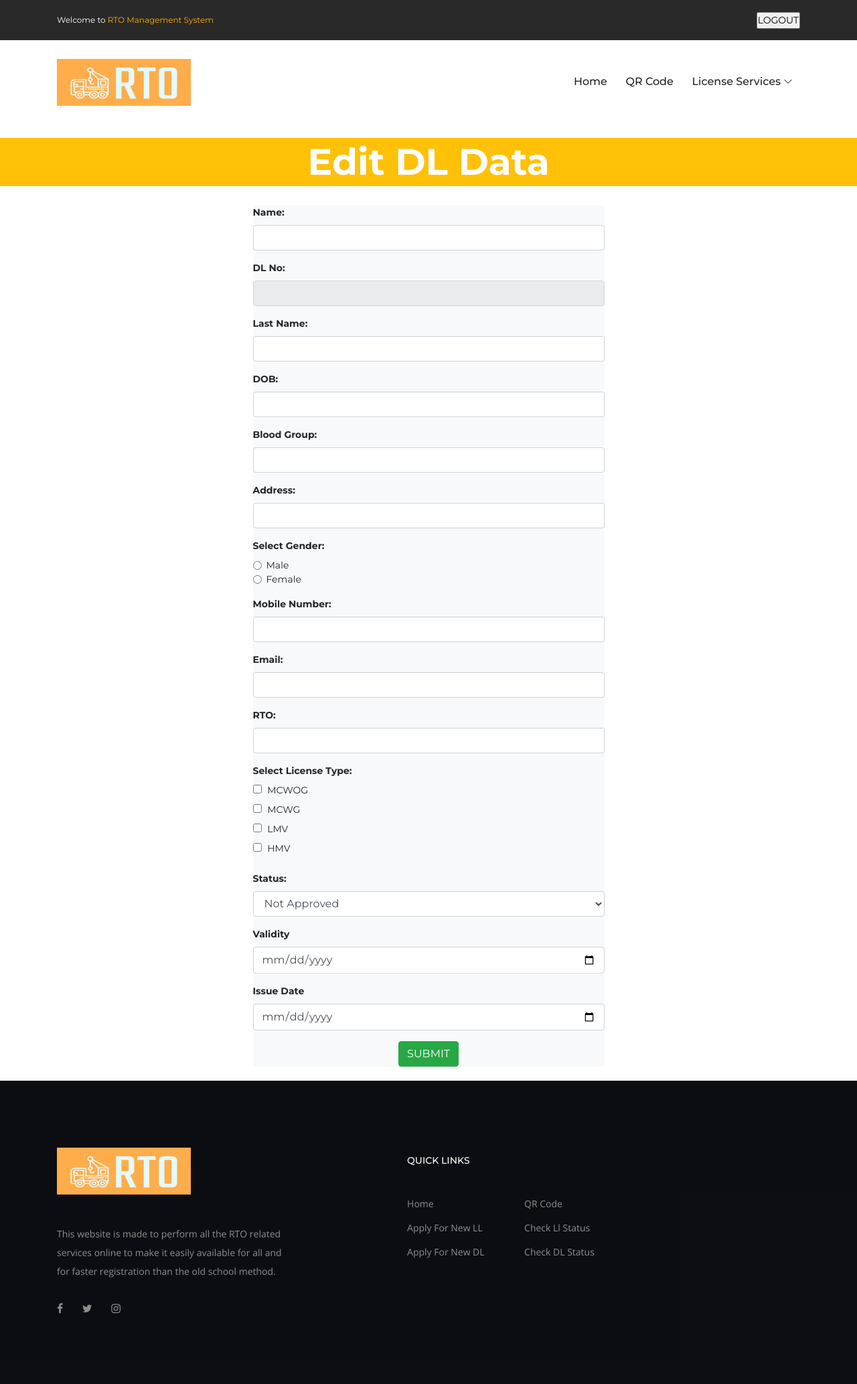
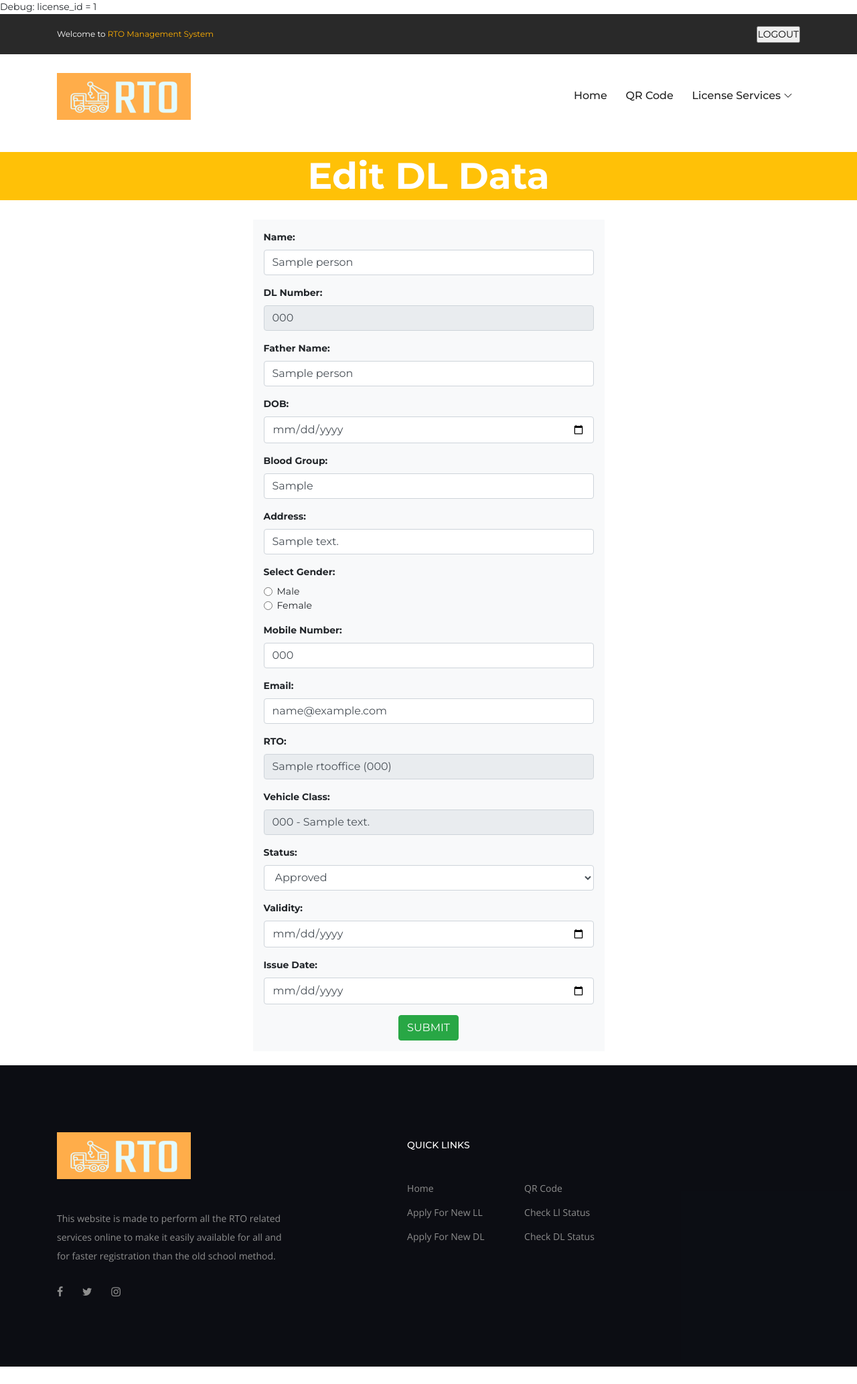
Before and after one commit to chinmaynaik-hub/QRbased-drivinglicense, a PHP site: page /admin/editdldata.php in a window 1280 px wide. Shown: the whole page at 67% size. After the commit the page ends 2041 px from the top, so only its background shows below. Run offline with PHP 8.4, Linux system fonts and the light colour scheme; the visitor is signed in with stand-in values (Sample User, id 1); tables that the repository leaves empty or names only in its code hold one stand-in row (values such as "Sample post"); data that the repository does not hold is empty; some web fonts are replaced.

Commit message:
updated editdldata page not loading bug

```diff
--- a/admin/editdldata.php
+++ b/admin/editdldata.php
@@ -1,24 +1,64 @@
 <?php
     session_start();
     require_once('../config/Connection.php');
-    $aadhar = $_SESSION['aadhar'];
+
+    // Get license_id from session (set in viewdlData.php)
+    if (!isset($_SESSION['license_id'])) {
+        echo "Debug: Session license_id not set<br>";
+        echo "Available session variables: ";
+        print_r($_SESSION);
+        die("<br>Error: No license selected. Please go back to <a href='viewdlData.php'>View DL Data</a>");
+    }
+
+    $license_id = $_SESSION['license_id'];
+    echo "Debug: license_id = $license_id<br>";
+
     $obj = new Connection();
     $db = $obj->getNewConnection();
 
-    // First get the existing DL data
-    $sql = "SELECT * FROM dl WHERE aadhar=$aadhar";
+    // Get existing DL data with JOINs
+    $sql = "SELECT
+                l.license_id,
+                l.licenseNumber,
+                l.status,
+                l.issueDate,
+                l.examDate,
+                l.validityDate,
+                p.person_id,
+                p.aadhar,
+                p.name,
+                p.fatherName,
+                p.dob,
+                p.bloodGroup,
+                p.gender,
+                p.address,
+                p.mobileNumber,
+                p.email,
+                r.rto_id,
+                r.rtoName,
+                r.rtoCode,
+                vc.class_id,
+                vc.classCode,
+                vc.classDescription
+            FROM licenses l
+            JOIN person p ON l.person_id = p.person_id
+            JOIN rtooffices r ON l.rto_id = r.rto_id
+            JOIN vehicleclasses vc ON l.class_id = vc.class_id
+            WHERE l.license_id = $license_id && status = 'approved'";
+
     $res = $db->query($sql);
+
+    if (!$res) {
+        die("Query error: " . $db->error);
+    }
+
+    if ($res->num_rows == 0) {
+        die("License not found. Please go back to <a href='viewdlData.php'>View DL Data</a>");
+    }
+
     $row = $res->fetch_assoc();
-    $vehicleType = $row['licenseType'];
-    $vtype = explode(',', $vehicleType);
 
     if (isset($_POST['submit'])) {
-        // First fetch the llno from ll table
-        $llQuery = "SELECT llno FROM ll WHERE aadhar=$aadhar";
-        $llResult = $db->query($llQuery);
-        $llData = $llResult->fetch_assoc();
-        $llno = $llData['llno'];
-
         $name = $_POST['name'];
         $fatherName = $_POST['fatherName'];
         $dob = $_POST['dob'];
@@ -27,23 +67,41 @@
         $gender = $_POST['gender'];
         $mobileNumber = $_POST['mobileNumber'];
         $email = $_POST['email'];
-        $rto = $_POST['rto'];
+        $rto_id = $_POST['rto_id'];
         $status = $_POST['status'];
-        $validity = $_POST['validity'];
+        $validityDate = $_POST['validity'];
         $issueDate = $_POST['issueDate'];
-        $selectedLicenseTypes = isset($_POST['licenseType']) ? implode(',', $_POST['licenseType']) : '';
 
-        $q = "UPDATE dl
-              SET name='$name', dlno=$llno, LastName='$fatherName',
-              dob='$dob', bloodGroup='$bloodGroup', address='$address', gender='$gender',
-              mobileNumber=$mobileNumber, email='$email', rto='$rto', status=$status,
-              validity='$validity', issueDate='$issueDate', licenseType='$selectedLicenseTypes'
-              WHERE aadhar=$aadhar";
+        $person_id = $row['person_id'];
 
-        $res1 = $db->query($q);
-        if (!$res1) {
-            die($db->error);
+        // Update person table
+        $query_person = "UPDATE person
+                        SET name='$name',
+                            fatherName='$fatherName',
+                            dob='$dob',
+                            bloodGroup='$bloodGroup',
+                            address='$address',
+                            gender='$gender',
+                            mobileNumber='$mobileNumber',
+                            email='$email'
+                        WHERE person_id=$person_id";
+
+        $result_person = $db->query($query_person);
+
+        // Update licenses table
+        $query_licenses = "UPDATE licenses
+                          SET rto_id=$rto_id,
+                              status='$status',
+                              validityDate='$validityDate',
+                              issueDate='$issueDate'
+                          WHERE license_id=$license_id";
+
+        $result_licenses = $db->query($query_licenses);
+
+        if (!$result_licenses || !$result_person) {
+            die("Update failed: " . $db->error);
         }
+
         $db->close();
         header("Location: viewdlData.php");
         exit();
@@ -56,39 +114,31 @@
     <meta http-equiv="X-UA-Compatible" content="IE=edge">
     <title>Edit DL Data</title>
     <meta name="viewport" content="width=device-width, initial-scale=1">
-    <?php require_once('../includes/header.php'); ?>
 </head>
 <body>
+    <?php require_once('../includes/header.php'); ?>
     <br>
     <h1 class="text-white text-center font-weight-bold bg-warning" style="font-size: 55px;"> Edit DL Data </h1>
     <div class="container"><br>
         <div class="col-lg-6 m-auto d-block">
-            <form method="POST" onsubmit="return validation()" class="bg-light">
+            <form method="POST" onsubmit="return validation()" class="bg-light p-3">
                 <div class="form-group">
                     <label for="name" class="font-weight-bold"> Name: </label>
                     <input type="text" name="name" class="form-control" id="name" value="<?php echo htmlspecialchars($row['name']); ?>">
                     <span id="nameerr" class="text-danger font-weight-bold"> </span>
                 </div>
                 <div class="form-group">
-                    <label for="dlno" class="font-weight-bold"> DL No: </label>
-                    <?php
-                        // Fetch llno from ll table to display (readonly)
-                        $llQuery = "SELECT llno FROM ll WHERE aadhar=$aadhar";
-                        $llResult = $db->query($llQuery);
-                        $llData = $llResult->fetch_assoc();
-                        $llno = $llData['llno'];
-                    ?>
-                    <input type="number" name="dlno" class="form-control" id="dlno" value="<?php echo htmlspecialchars($llno); ?>" readonly>
-                    <span id="dlnoerr" class="text-danger font-weight-bold"> </span>
+                    <label for="licenseNumber" class="font-weight-bold"> DL Number: </label>
+                    <input type="text" name="licenseNumber" class="form-control" value="<?php echo htmlspecialchars($row['licenseNumber']); ?>" readonly>
                 </div>
                 <div class="form-group">
-                    <label for="fatherName" class="font-weight-bold"> Last Name: </label>
-                    <input type="text" name="fatherName" class="form-control" id="fatherName" value="<?php echo htmlspecialchars($row['LastName']); ?>">
+                    <label for="fatherName" class="font-weight-bold"> Father Name: </label>
+                    <input type="text" name="fatherName" class="form-control" id="fatherName" value="<?php echo htmlspecialchars($row['fatherName']); ?>">
                     <span id="fatherNameerr" class="text-danger font-weight-bold"> </span>
                 </div>
                 <div class="form-group">
                     <label for="dob" class="font-weight-bold"> DOB: </label>
-                    <input type="text" name="dob" class="form-control" id="dob" value="<?php echo htmlspecialchars($row['dob']); ?>">
+                    <input type="date" name="dob" class="form-control" id="dob" value="<?php echo htmlspecialchars($row['dob']); ?>">
                     <span id="doberr" class="text-danger font-weight-bold"> </span>
                 </div>
                 <div class="form-group">
@@ -106,12 +156,12 @@
                     <label class="font-weight-bold d-block">Select Gender:</label>
                     <div class="form-check">
                         <input class="form-check-input" type="radio" name="gender" id="genderMale" value="Male"
-                            <?php echo ($row['gender'] == 'Ma') ? 'checked' : ''; ?>>
+                            <?php echo ($row['gender'] == 'Male' || $row['gender'] == 'Ma' || $row['gender'] == 'M') ? 'checked' : ''; ?>>
                         <label class="form-check-label" for="genderMale">Male</label>
                     </div>
                     <div class="form-check">
                         <input class="form-check-input" type="radio" name="gender" id="genderFemale" value="Female"
-                            <?php echo ($row['gender'] == 'Fe') ? 'checked' : ''; ?>>
+                            <?php echo ($row['gender'] == 'Female' || $row['gender'] == 'Fe' || $row['gender'] == 'F') ? 'checked' : ''; ?>>
                         <label class="form-check-label" for="genderFemale">Female</label>
                     </div>
                     <span id="gendererr" class="text-danger font-weight-bold"></span>
@@ -129,42 +179,32 @@
                 </div>
                 <div class="form-group">
                     <label for="rto" class="font-weight-bold"> RTO: </label>
-                    <input type="text" name="rto" class="form-control" id="rto" value="<?php echo htmlspecialchars($row['rto']); ?>">
-                    <span id="rtoerr" class="text-danger font-weight-bold"> </span>
+                    <input type="text" class="form-control" value="<?php echo htmlspecialchars($row['rtoName'] . ' (' . $row['rtoCode'] . ')'); ?>" readonly>
+                    <input type="hidden" name="rto_id" value="<?php echo $row['rto_id']; ?>">
                 </div>
 
                 <div class="form-group">
-                    <label class="font-weight-bold"> Select License Type: </label><br>
-                    <input type="checkbox" name="licenseType[]" value="MCWOG" id="mcwog"
-                        <?php echo in_array('MCWOG', $vtype) ? 'checked' : ''; ?>>
-                    <label for="mcwog" style="margin-left: 5px;"> MCWOG </label><br>
-                    <input type="checkbox" name="licenseType[]" value="MCWG" id="mcwg"
-                        <?php echo in_array('MCWG', $vtype) ? 'checked' : ''; ?>>
-                    <label for="mcwg" style="margin-left: 5px;"> MCWG </label><br>
-                    <input type="checkbox" name="licenseType[]" value="LMV" id="lmv"
-                        <?php echo in_array('LMV', $vtype) ? 'checked' : ''; ?>>
-                    <label for="lmv" style="margin-left: 5px;"> LMV </label><br>
-                    <input type="checkbox" name="licenseType[]" value="HMV" id="hmv"
-                        <?php echo in_array('HMV', $vtype) ? 'checked' : ''; ?>>
-                    <label for="hmv" style="margin-left: 5px;"> HMV </label><br>
-                    <span id="licenseTypeerr" class="text-danger font-weight-bold"> </span>
+                    <label for="classCode" class="font-weight-bold"> Vehicle Class: </label>
+                    <input type="text" class="form-control" value="<?php echo htmlspecialchars($row['classCode'] . ' - ' . $row['classDescription']); ?>" readonly>
                 </div>
 
                 <div class="form-group">
                     <label for="status" class="font-weight-bold">Status:</label>
                     <select name="status" class="form-control" id="status">
-                        <option value="0" <?php echo ($row['status'] == 0) ? 'selected' : ''; ?>>Not Approved</option>
-                        <option value="1" <?php echo ($row['status'] == 1) ? 'selected' : ''; ?>>Approved</option>
+                        <option value="pending" <?php echo ($row['status'] == 'pending') ? 'selected' : ''; ?>>Pending</option>
+                        <option value="approved" <?php echo ($row['status'] == 'approved') ? 'selected' : ''; ?>>Approved</option>
+                        <option value="rejected" <?php echo ($row['status'] == 'rejected') ? 'selected' : ''; ?>>Rejected</option>
+                        <option value="expired" <?php echo ($row['status'] == 'expired') ? 'selected' : ''; ?>>Expired</option>
                     </select>
                     <span id="statuserr" class="text-danger font-weight-bold"></span>
                 </div>
                 <div class="form-group">
-                    <label for="validity" class="font-weight-bold"> Validity </label>
-                    <input type="date" name="validity" class="form-control" id="validity" value="<?php echo htmlspecialchars($row['validity']); ?>">
+                    <label for="validity" class="font-weight-bold"> Validity: </label>
+                    <input type="date" name="validity" class="form-control" id="validity" value="<?php echo htmlspecialchars($row['validityDate']); ?>">
                     <span id="validityerr" class="text-danger font-weight-bold"> </span>
                 </div>
                 <div class="form-group">
-                    <label for="issueDate" class="font-weight-bold"> Issue Date </label>
+                    <label for="issueDate" class="font-weight-bold"> Issue Date: </label>
                     <input type="date" name="issueDate" class="form-control" id="issueDate" value="<?php echo htmlspecialchars($row['issueDate']); ?>">
                     <span id="issueDateerr" class="text-danger font-weight-bold"> </span>
                 </div>
@@ -176,14 +216,12 @@
 
     <script type="text/javascript">
         function validation() {
-            // Reset error messages
             document.querySelectorAll('.text-danger').forEach(function(el) {
                 el.innerHTML = '';
             });
 
             var isValid = true;
 
-            // Validate each field
             var name = document.getElementById('name').value;
             if (name.trim() === "") {
                 document.getElementById('nameerr').innerHTML = " ** Please fill the name field";
@@ -192,7 +230,7 @@
 
             var fatherName = document.getElementById('fatherName').value;
             if (fatherName.trim() === "") {
-                document.getElementById('fatherNameerr').innerHTML = " ** Please fill the lastName field";
+                document.getElementById('fatherNameerr').innerHTML = " ** Please fill the father name field";
                 isValid = false;
             }
 
@@ -232,24 +270,6 @@
                 isValid = false;
             }
 
-            var rto = document.getElementById('rto').value;
-            if (rto.trim() === "") {
-                document.getElementById('rtoerr').innerHTML = " ** Please fill the RTO field";
-                isValid = false;
-            }
-
-            var licenseTypeChecked = document.querySelectorAll('input[name="licenseType[]"]:checked').length > 0;
-            if (!licenseTypeChecked) {
-                document.getElementById('licenseTypeerr').innerHTML = " ** Please select at least one license type";
-                isValid = false;
-            }
-
-            var status = document.getElementById('status').value;
-            if (status === "") {
-                document.getElementById('statuserr').innerHTML = " ** Please select a status";
-                isValid = false;
-            }
-
             var validity = document.getElementById('validity').value;
             if (validity.trim() === "") {
                 document.getElementById('validityerr').innerHTML = " ** Please fill the validity field";
@@ -267,16 +287,10 @@
     </script>
 
     <?php require_once('../includes/footer.php'); ?>
-    <!-- ##### All Javascript Script ##### -->
-    <!-- jQuery-2.2.4 js -->
     <script src="../assets/js/jquery/jquery-2.2.4.min.js"></script>
-    <!-- Popper js -->
     <script src="../assets/js/bootstrap/popper.min.js"></script>
-    <!-- Bootstrap js -->
     <script src="../assets/js/bootstrap/bootstrap.min.js"></script>
-    <!-- All Plugins js -->
     <script src="../assets/js/plugins/plugins.js"></script>
-    <!-- Active js -->
     <script src="../assets/js/active.js"></script>
 </body>
 </html>
--- a/admin/viewdlData.php
+++ b/admin/viewdlData.php
@@ -60,8 +60,8 @@
     }
     if (isset($_POST['action']) && isset($_POST['id'])) {
         if ($_POST['action'] == 'Edit') {
-            $_SESSION['aadhar'] = $_POST['id'];
-            header('Location: editdlData.php');
+            $_SESSION['license_id'] = $_POST['id'];
+            header('Location: editdldata.php');
             die();
         }
     }
```
